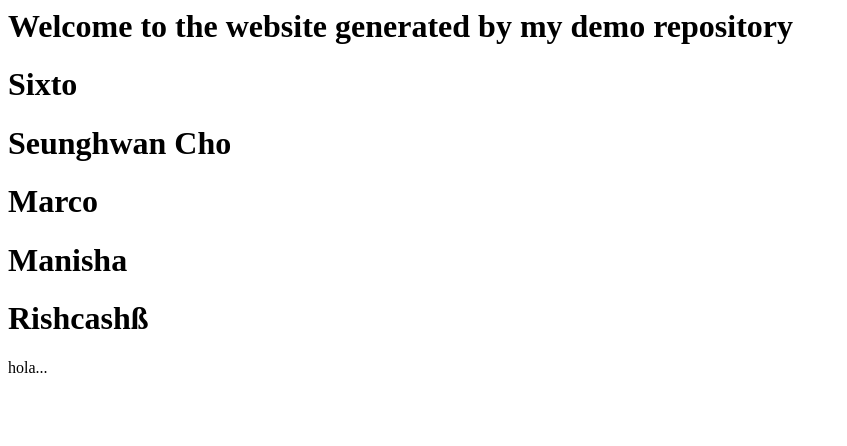
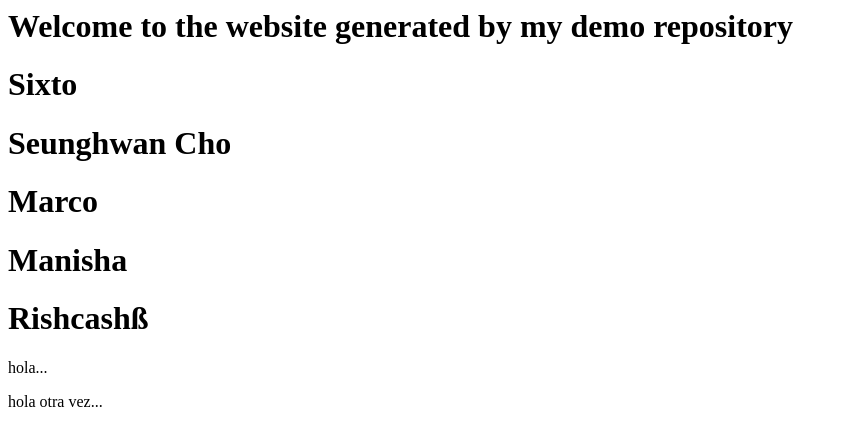
Before and after one commit to Foodies-Devs/demo-repository, a website: page index.html in a window 1280 px wide. Shown: the whole page, without its empty margins (0-847 px from the left). Drawn offline with Linux system fonts and the light colour scheme.

Commit message:
second commit from Marco

```diff
--- a/index.html
+++ b/index.html
@@ -7,3 +7,4 @@
 <h1>Rishcashß</h1>
 
 <p>hola...</p>
+<p>hola otra vez...</p>
```
